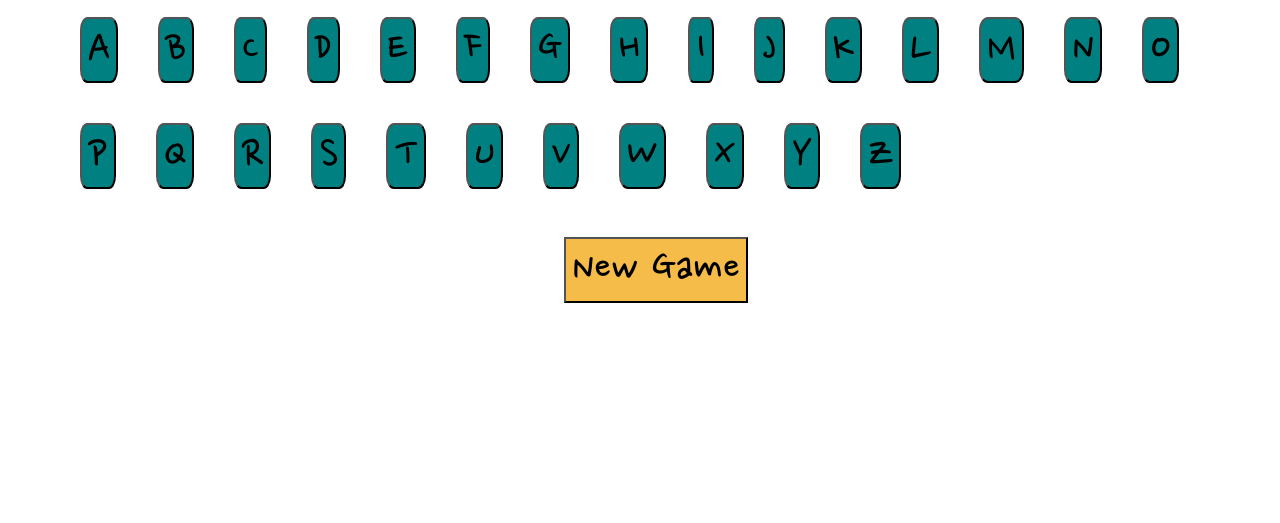
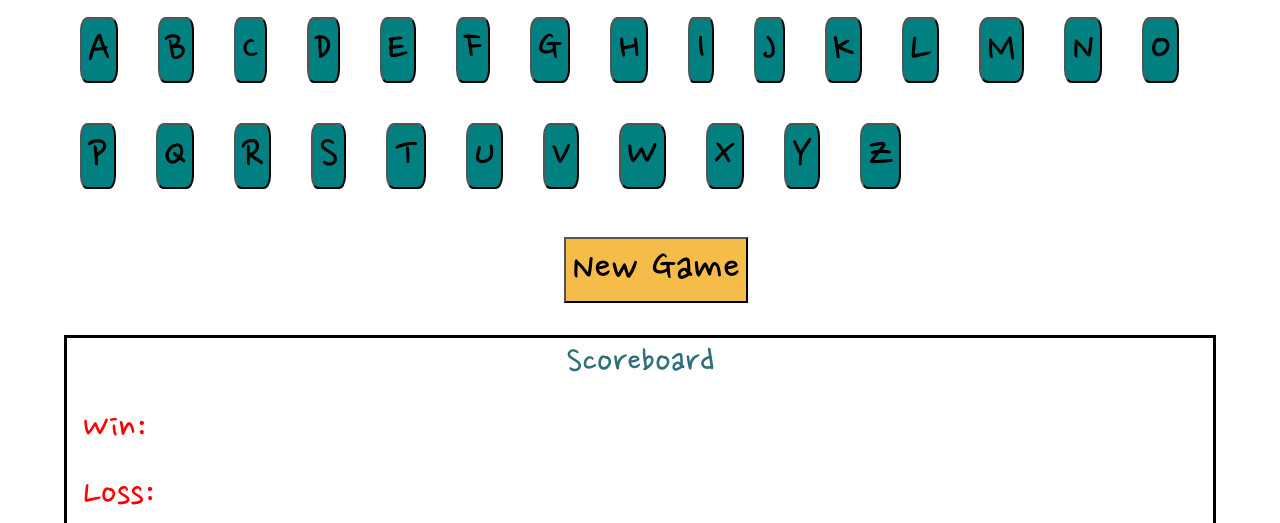
Before and after one commit to parsachow/Hangman, a plain HTML site: page index.html in a window 1280 px wide. Shown: the part 483-1006 px from the top of the page. Before the commit the page ends 800 px from the top, so only its background shows below. Drawn offline with Linux system fonts and the light colour scheme.

Commit message:
scoreboard & win loss count add

```diff
--- a/index.html
+++ b/index.html
@@ -28,9 +28,12 @@
 
         <div id="new-btn"><button onClick="window.location.reload();" id="new-game">New Game</button></div>
 
+        <div id="scoreboard">Scoreboard
+            <div id="winCnt">Win:</div>
+            <div id="lossCnt">Loss:</div>
+          </div>
+
     </section>
-
-
 
 </main>
 
--- a/main.js
+++ b/main.js
@@ -21,6 +21,8 @@
   let wordLength; //length of 'selectword'
   let hiddenWord = [];
   let userGuess; //wrong guess being counted
+  let win;
+  let loss;
 
 
   /*----- cached elements  -----*/
@@ -29,7 +31,8 @@
   const userInput = document.getElementById("blank-spaces");
   const lettersToPick = document.getElementById("alphabets");
   const message = document.getElementById("message");
-
+  const winCount = document.getElementById("winCnt");
+  const lossCount = document.getElementById("lossCnt");
 
   /*----- event listeners -----*/
 
@@ -95,9 +98,13 @@ function checkWinner(){
 
   if(userGuess >= guessAllowed){
       message.innerText = "You Lost :(";
+      loss = +1;
+      lossCount.innerText = "Loss: " + loss;
   }
   if(selectWord === joinedWord){
     message.innerText = "You Won!!!";
+    win = +1;
+    winCount.innerText = "Win: " + win;
   }
 }
 
@@ -119,6 +126,8 @@ function init() {
 
   guessAllowed = 6;
   userGuess = 0;
+  win = 0;
+  loss = 0;
 
   selectWord = randomWord(movieList);
   wordLength = selectWord.length;
--- a/style.css
+++ b/style.css
@@ -51,6 +51,23 @@ margin: 2vmin 2vmin 2vmin 2vmin;
 
  }
 
+ #scoreboard {
+   display: flex-end;
+   align-items: right;
+   text-align: center;
+   font-size: 5vmin;
+   border: black solid;
+ }
+
+ #winCnt {
+   text-align: left;
+   color: red;
+ }
+
+ #lossCnt {
+   text-align: left;
+   color: red;
+ }
 
 #alphabets > button{
    background-color: teal;
```
Also changed, not shown: 1 other file.
